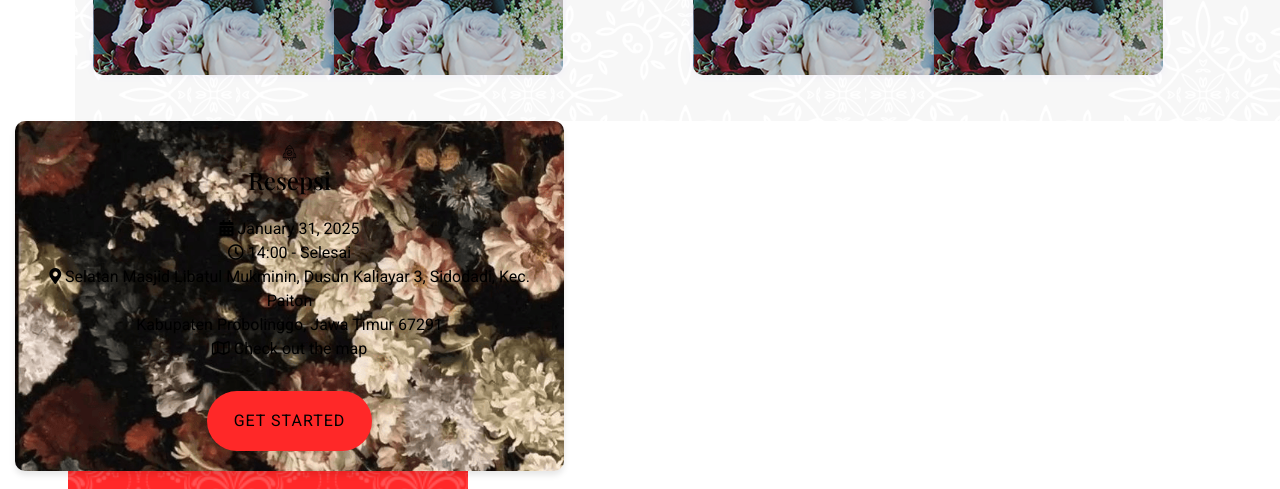
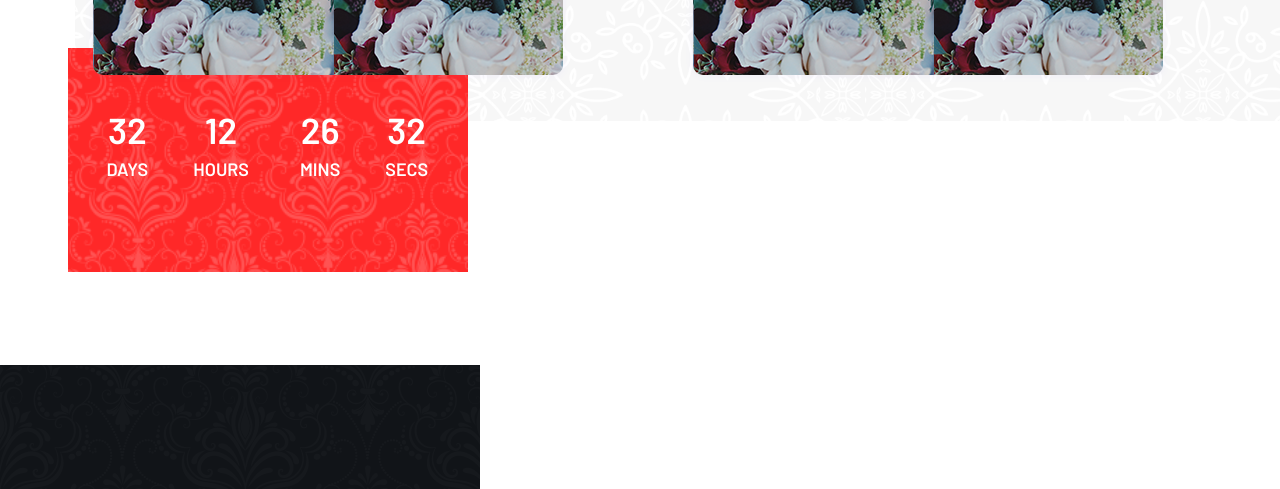
Before and after one commit to project-vio/link-undangan-pernikahan, a plain HTML site: page index.html in a window 1280 px wide. Shown: the part 3390-3879 px from the top of the page. Drawn offline with nearby package versions, Linux system fonts and the light colour scheme; a web font is replaced by a local one.

Commit message:
Update index.html

```diff
--- a/index.html
+++ b/index.html
@@ -491,38 +491,6 @@ html, body {
     </div>
 </section>
 <!-- Wedding Info Section End -->
-
-    <!-- Resepsi Card -->
-    <div class="col-12 col-md-6 col-sm-6 mb-3">
-        <div class="single-card text-center mb-30 card-background" style="background-image: url('/assets/img/gallery/gallery.png');">
-            <div class="card-top">
-                <span class="flaticon-project"></span>
-                <h4>Resepsi</h4>
-            </div>
-            <div class="card-bottom">
-                <ul>
-                    <li><i class="fas fa-calendar-alt"></i> January 31, 2025</li>
-                    <li><i class="far fa-clock"></i> 14:00 - Selesai</li>
-                    <li><i class="fas fa-map-marker-alt"></i> Selatan Masjid Libatul Mukminin, Dusun Kaliayar 3, Sidodadi, Kec. Paiton</li>
-                    <li>Kabupaten Probolinggo, Jawa Timur 67291</li>
-                    <li>
-                        <a href="#" title="View map location">
-                            <i class="far fa-map"></i> Check out the map
-                        </a>
-                    </li>
-                </ul>
-            </div>
-            <div class="card-buttons mt-30">
-                <a href="https://maps.app.goo.gl/5aU5z21nYCNu3jSN8" class="btn card-btn1" target="_blank">Get Started</a>
-            </div>
-        </div>
-    </div>
-</div>
-
-    </div>
-</section>
-<!-- Wedding Info Section End -->
-
 <!-- Count Down Section Start -->
 <div class="count-down-area" style="margin-left: 25px;">
     <div class="container">
```
